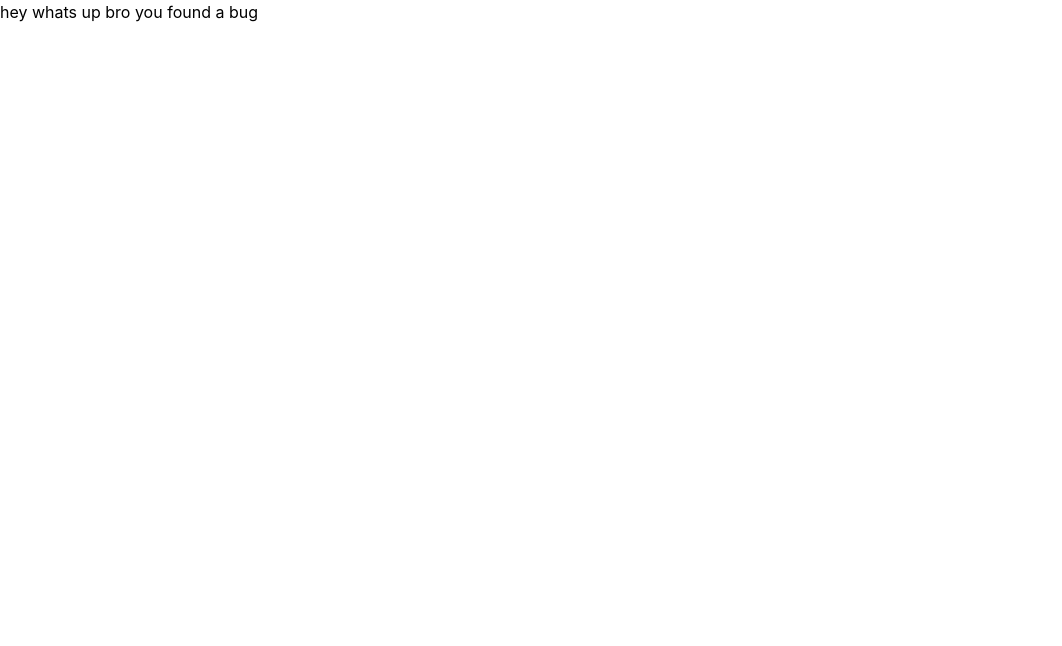
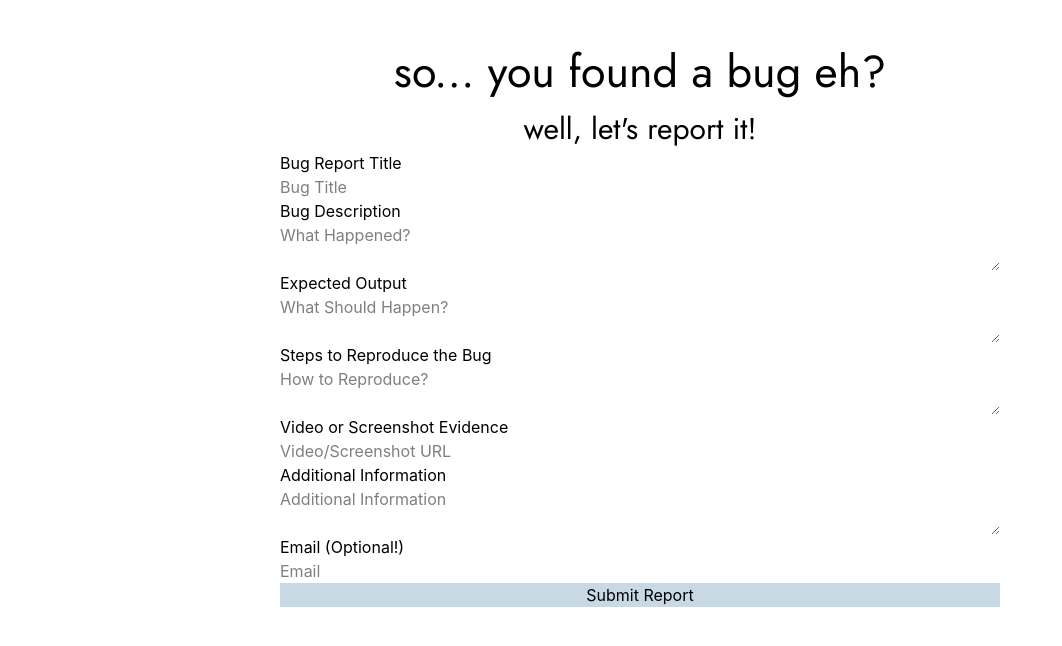
Before and after one commit to marcus-ureta/personal-site, a React (Vite) app: page /bug-report in a window 1280 px wide. Shown: the top 646 px of the page, without its empty margins (0-1062 px from the left). Built offline with nearby package versions, Linux system fonts and the light colour scheme.

Commit message:
base bug report

```diff
--- a/src/index.css
+++ b/src/index.css
@@ -23,4 +23,8 @@ h1{
   footer{
     @apply fixed bottom-0 bg-[#2f41568f] w-full h-[5%] border-t-2 border-[#2F4156] flex gap-2 items-center;
   }
+
+  .base-input{
+    @apply bg-accent-teal mb-[3%] border-container-blue border-2 rounded-md pl-[1.5%]
+  }
 }
--- a/src/pages/BugReportPage.tsx
+++ b/src/pages/BugReportPage.tsx
@@ -1,8 +1,37 @@
+
+
 
 function BugReportPage(){
     return(
         <>
-            <h1>hey whats up bro you found a bug</h1>
+            <div className='w-full h-full flex flex-col items-center my-[3%]'>
+                <h1 className="font-['Jost'] text-[clamp(24px,3.5vw,48px)]">so... you found a bug eh?</h1>
+                <h2 className="font-['Jost'] text-[clamp(18px,3vw,30px)]">well, let's report it!</h2>
+
+                <form className='flex flex-col w-[80%] max-w-[720px] overflow-auto'>
+                    <h3>Bug Report Title</h3>
+                    <input className='base-input' placeholder='Bug Title'/>
+
+                    <h3>Bug Description</h3>
+                    <textarea className='base-input' placeholder='What Happened?'/>
+
+                    <h3>Expected Output</h3>
+                    <textarea className='base-input' placeholder='What Should Happen?'/>
+
+                    <h3>Steps to Reproduce the Bug</h3>
+                    <textarea className='base-input' placeholder='How to Reproduce?'/>
+
+                    <h3>Video or Screenshot Evidence</h3>
+                    <input className='base-input' placeholder='Video/Screenshot URL'/>
+
+                    <h3>Additional Information</h3>
+                    <textarea className='base-input' placeholder='Additional Information'/>
+
+                    <h3>Email (Optional!)</h3>
+                    <input className='base-input' placeholder='Email'/>
+                    <button className='bg-primary-blue hover:cursor-pointer'>Submit Report</button>
+                </form>
+            </div>
         </>
     )
 }
```
